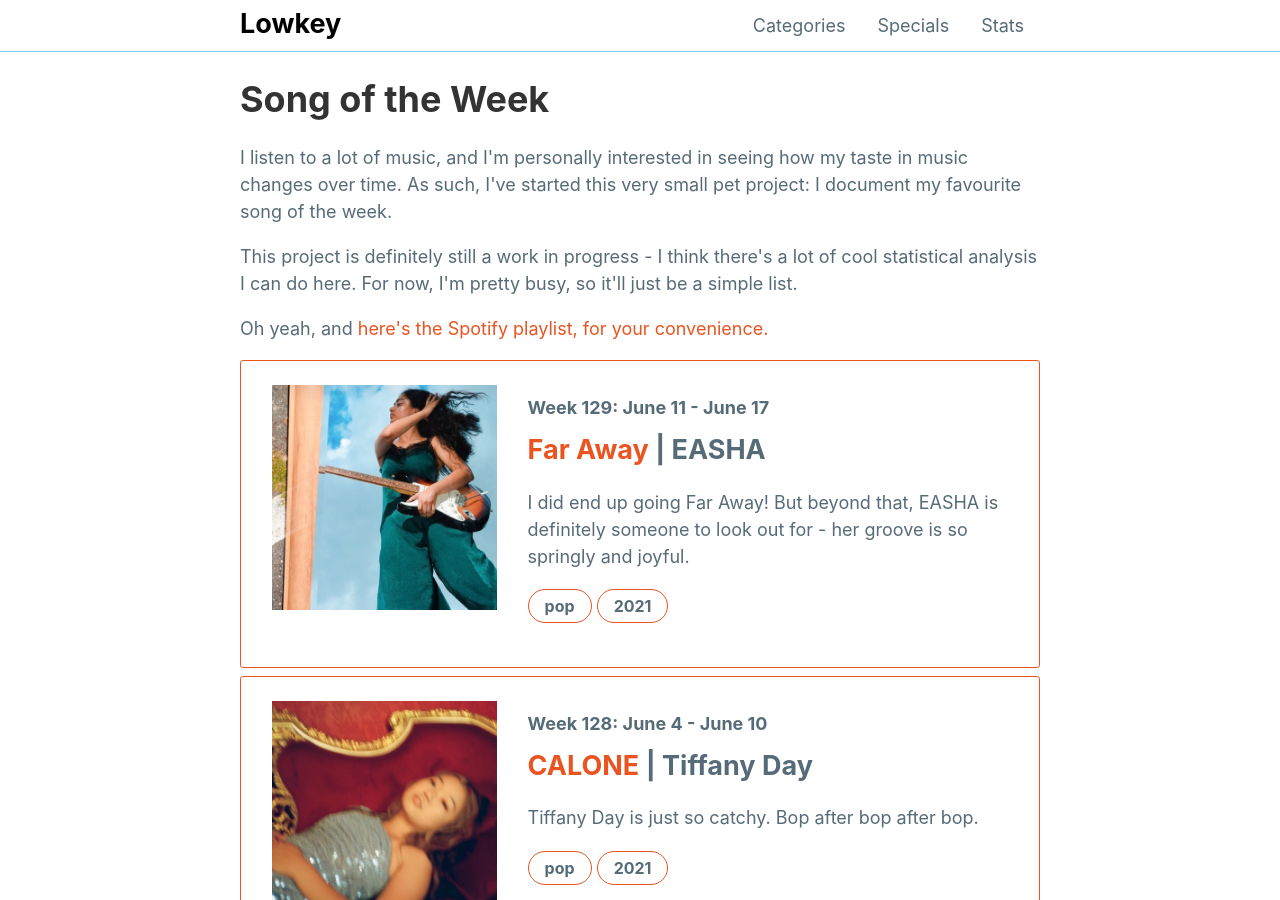
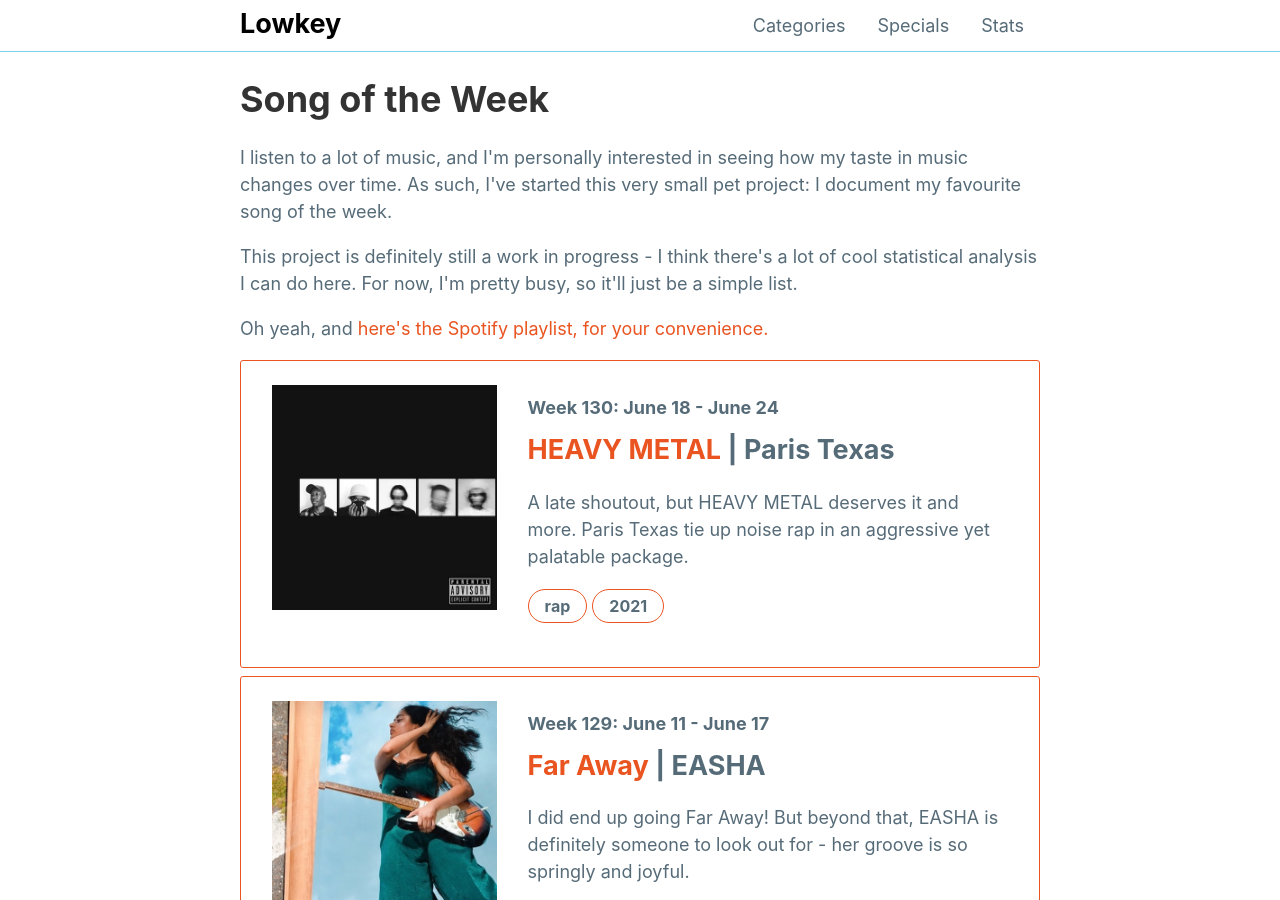
Before and after one commit to mattxwang/lowkey, a Jekyll site: the page built from stats/song-of-the-week.html, in a window 1280 px wide and 900 px high. Built offline with Jekyll 4.4.1, drawn with Linux system fonts in a browser that asks for light colours; comment, search, counter and statistics services are not loaded.

Commit message:
heavy metal

```diff
--- a/_data/sotw.yml
+++ b/_data/sotw.yml
@@ -1288,3 +1288,13 @@ week129:
   year: 2021
   blurb: >
     I did end up going Far Away! But beyond that, EASHA is definitely someone to look out for - her groove is so springly and joyful.
+week130:
+  week: "Week 130: June 18 - June 24"
+  title: "HEAVY METAL"
+  artist: "Paris Texas"
+  album: "BOY ANONYMOUS"
+  album_art: "boy-anonymous.jpeg"
+  genre: "rap"
+  year: 2021
+  blurb: >
+    A late shoutout, but HEAVY METAL deserves it and more. Paris Texas tie up noise rap in an aggressive yet palatable package.
```
Also changed, not shown: img/albums/boy-anonymous.jpeg (added).
